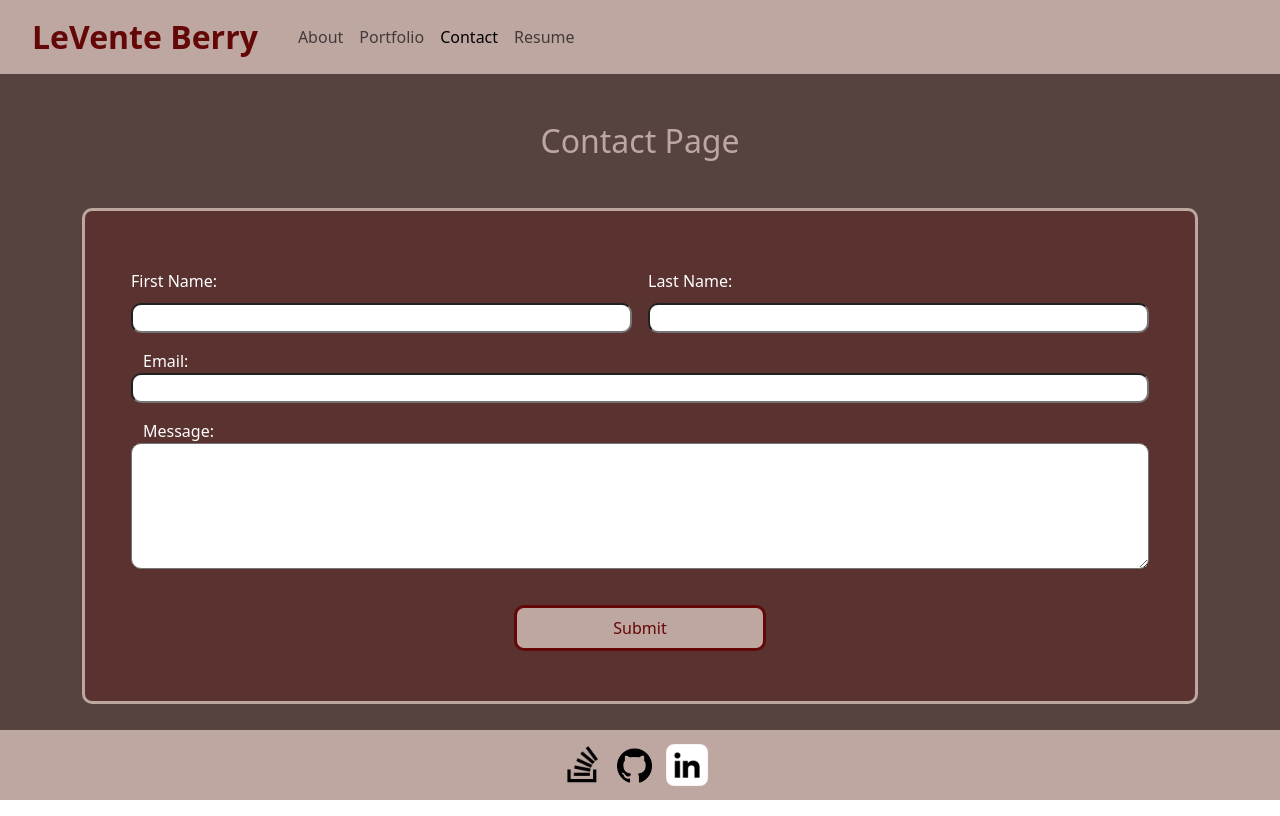
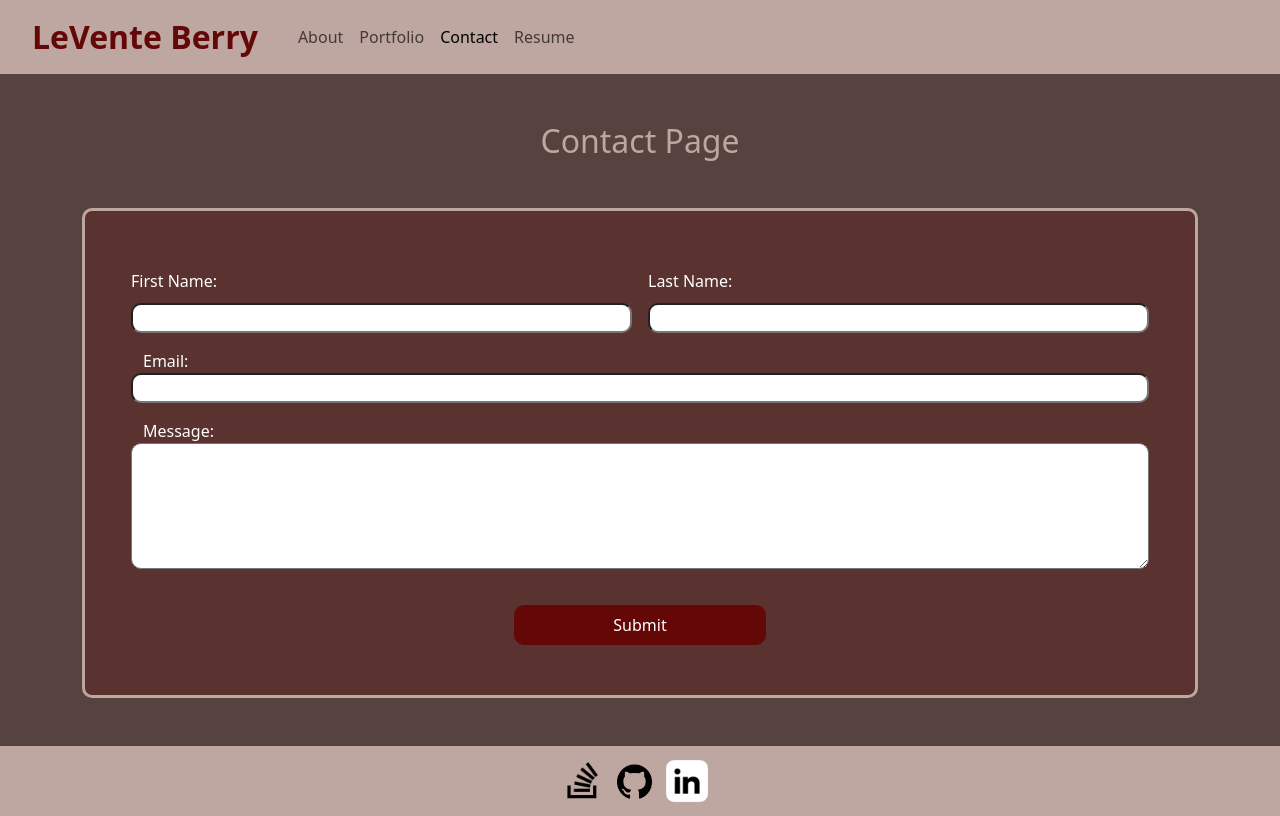
Before and after one commit to leventeberry/my-react-portfolio, a React (Vite) app: page /Contact in a window 1280 px wide. Built offline with nearby package versions, Linux system fonts and the light colour scheme.

Commit message:
changes to button css

```diff
--- a/src/components/Navigation.jsx
+++ b/src/components/Navigation.jsx
@@ -4,7 +4,7 @@ export default function NavTabs() {
     const currentPage = useLocation().pathname;
 
     return (
-      <div className="collapse navbar-collapse" id="navbarNavAltMarkup">
+      <div className="collapse navbar-collapse " id="navbarNavAltMarkup">
         <div className='navbar-nav ms-3'>
           <Link
             to="/About"
--- a/src/index.css
+++ b/src/index.css
@@ -9,6 +9,7 @@
   --main-secondary: #56423e;
   --main-third: #bea6a1;
   --text-contrast: #fff;
+  --main-white: #fff;
 }
 
 /* General Layout Settings */
@@ -149,19 +150,20 @@ div input, div textarea {
   margin-top: 20px;
 }
 
-#contact-btn {
-  color: var(--main);
-  border: none;
-  border-radius: 10px;
-  background-color: var(--main-third);
+#contact-btn, #download-btn{
+  color: var(--text-contrast);
+  background-color: var(--main);
   transition-duration: 0.3s;
   cursor: pointer;
-  border: 3px solid var(--main);
+  border-radius: 10px;
+  text-decoration: none;
+  border: none;
 }
 
-#contact-btn:hover{
-  border-color: var(--main);
-  color: var(--text-contrast);
-  background-color: var(--main);
-  /* box-shadow: 0 12px 16px 0 rgba(100,7,7,0.24), 0 17px 50px 0 rgba(100,7,7,0.19); */
+#contact-btn:hover, #download-btn:hover {
+  color: var(--main);
+  background-color: var(--main-white);
+  border-radius: 10px;
 }
+
+/* Resume Settings */
--- a/src/pages/Contact.jsx
+++ b/src/pages/Contact.jsx
@@ -41,7 +41,7 @@ export default function Contact() {
   return (
     <div className="mt-5 container">
       <h3 className="text-center page-title">Contact Page</h3>
-      <form className="d-flex flex-column mt-5" action="#" id="contact-form">
+      <form className="d-flex flex-column mt-5 mb-5" action="#" id="contact-form">
         <div className="d-flex flex-wrap row">
           <div className="d-flex flex-column p-2 col-6">
             <label htmlFor="fname">First Name:</label>
--- a/src/pages/Resume.jsx
+++ b/src/pages/Resume.jsx
@@ -1,6 +1,6 @@
 export default function Resume() {
     return (
-      <div className="mt-5 container">
+      <div className="mt-5 mb-5 container">
         <h3 className="text-center page-title">Resume</h3>
         <div>
           <div className="mt-3 d-flex flex-column">
@@ -31,7 +31,7 @@ export default function Resume() {
               <li>Passionate about continuous learning and staying updated with the latest web development trends and technologies.</li>
             </ul>
           </div>
-          <a href="src\assets\LeVenteBerry-Resume.pdf" download className="btn btn-primary mb-4">Download Resume</a>
+          <a href="src\assets\LeVenteBerry-Resume.pdf" download className="p-2 col-3 mb-4" id="download-btn">Download Resume</a>
         </div>
 
       </div>
```
